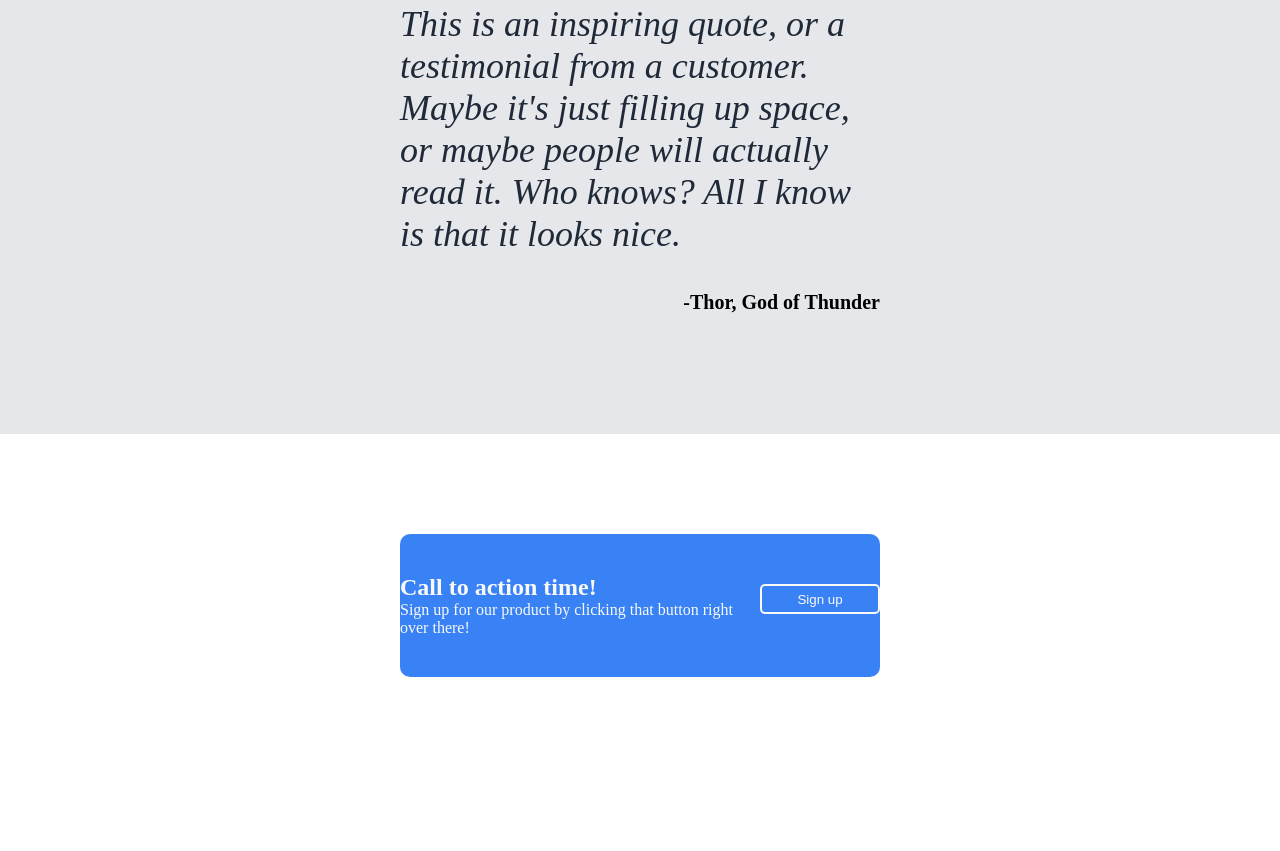
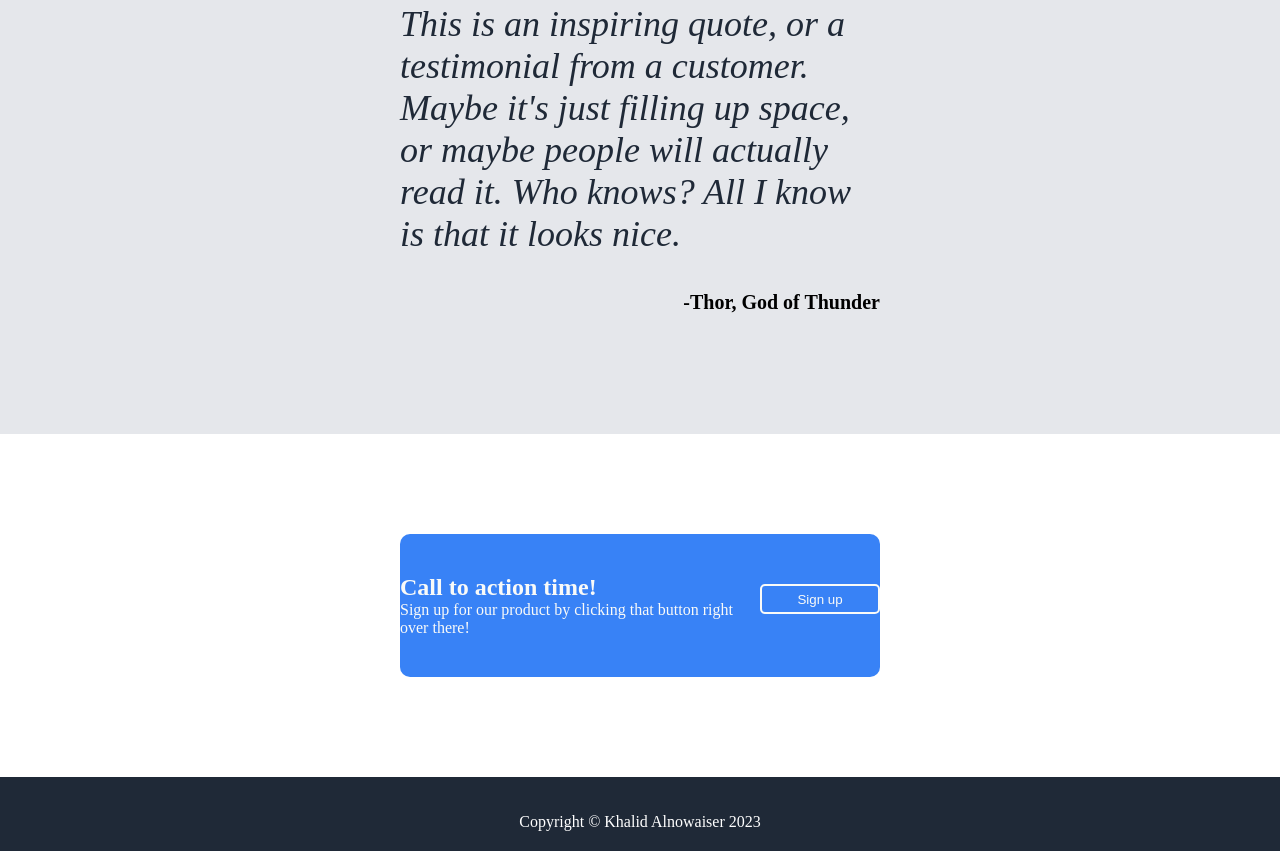
Before and after one commit to Khalid-Alnowaiser/landing-page-the-odin-project, a plain HTML site: page index.html in a window 1280 px wide. Shown: the part 1464-2315 px from the top of the page. Before the commit the page ends 2241 px from the top, so only its background shows below. Drawn offline with Linux system fonts and the light colour scheme.

Commit message:
added footer/copyright , done

```diff
--- a/index.html
+++ b/index.html
@@ -67,6 +67,9 @@
         <button id="signUp2">Sign up</button>
     </div>
     </section>
+    <section class="footer">
+        <p id="copyright">Copyright &#169;	Khalid Alnowaiser 2023</p>
+    </section>
 
 </body>
 </html>
--- a/style.css
+++ b/style.css
@@ -120,4 +120,11 @@ body{
     border: 2px solid #F9FAF8;
 color: #F9FAF8;
 border-radius: 5px;
+}.footer{
+    background-color:#1f2937 ;
+    padding: 20px;
+}#copyright{
+    color: white;
+    margin-bottom: 0px;
+    text-align: center;
 }
```
